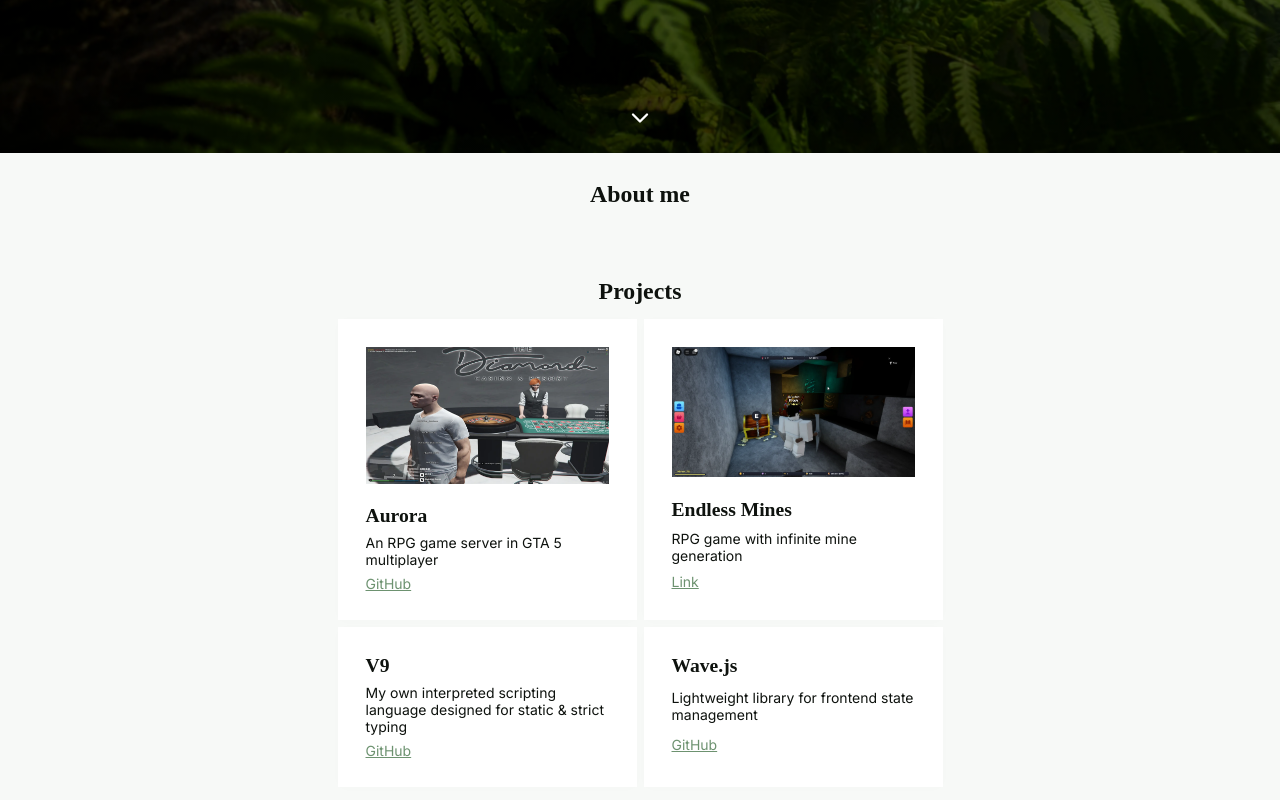
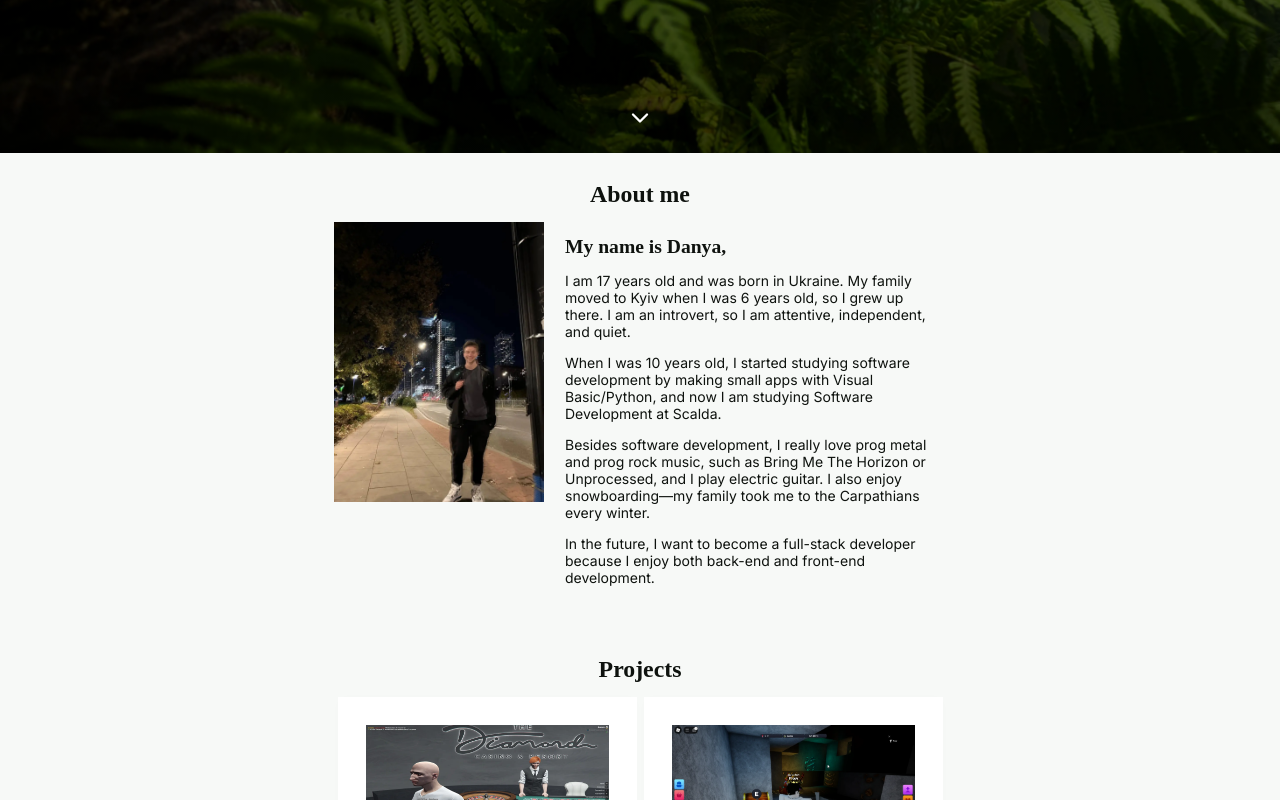
Before and after one commit to wiresnchains/wiresnchains-portfolio, a React (Vite) app: page / in a window 1280 px wide. Shown: the part 647-1447 px from the top of the page. Built offline with nearby package versions, Linux system fonts and the light colour scheme; a web font is replaced by a local one.

Commit message:
Add `AboutMe` block

```diff
--- a/src/styles/components/Inline.scss
+++ b/src/styles/components/Inline.scss
@@ -7,10 +7,6 @@
 
     &.no-wrap {
         flex-wrap: nowrap !important;
-
-        > * {
-            width: 100%;
-        }
     }
 
     &.center {
--- /dev/null
+++ b/src/styles/views/AboutMe.scss
@@ -0,0 +1,18 @@
+@use "../settings/sizing.scss";
+
+.about-me-block {
+    text-align: left;
+    padding: 1rem;
+
+    > * {
+        margin-bottom: 1rem;
+
+        &:last-child {
+            margin-bottom: 0;
+        }
+    }
+}
+
+.about-me-profile {
+    height: 20rem;
+}
--- a/src/views/AboutMe.tsx
+++ b/src/views/AboutMe.tsx
@@ -1,11 +1,30 @@
+import { Inline } from "../components/Inline";
+
 import { useLanguage } from "../hooks/LanguageProvider";
 
 import profile from "../assets/images/profile.webp";
+
+import "../styles/views/AboutMe.scss";
+import { Fancybox } from "../components/Fancybox";
 
 export function AboutMe() {
     const language = useLanguage();
 
     return (
-        <></>
+        <Inline noWrap>
+            <Fancybox>
+                <a data-fancybox="gallery" href={profile}>
+                    <img className="about-me-profile" src={profile} alt="profile" />
+                </a>
+            </Fancybox>
+
+            <div className="about-me-block">
+                <h3>{language.dictionary.aboutMeHeading}</h3>
+                <p>{language.dictionary.aboutMeParagraph1}</p>
+                <p>{language.dictionary.aboutMeParagraph2}</p>
+                <p>{language.dictionary.aboutMeParagraph3}</p>
+                <p>{language.dictionary.aboutMeParagraph4}</p>
+            </div>
+        </Inline>
     );
 }
```
